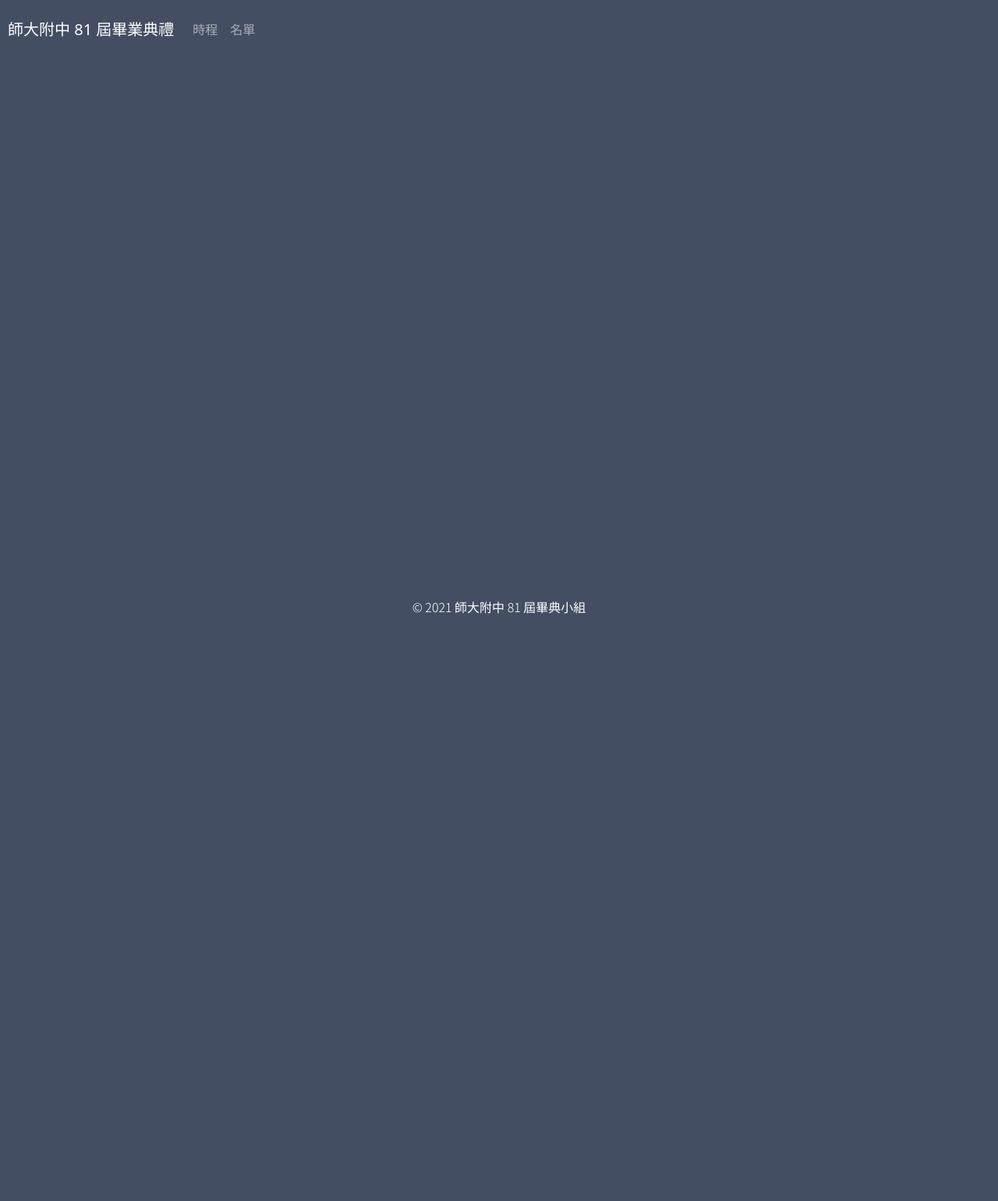
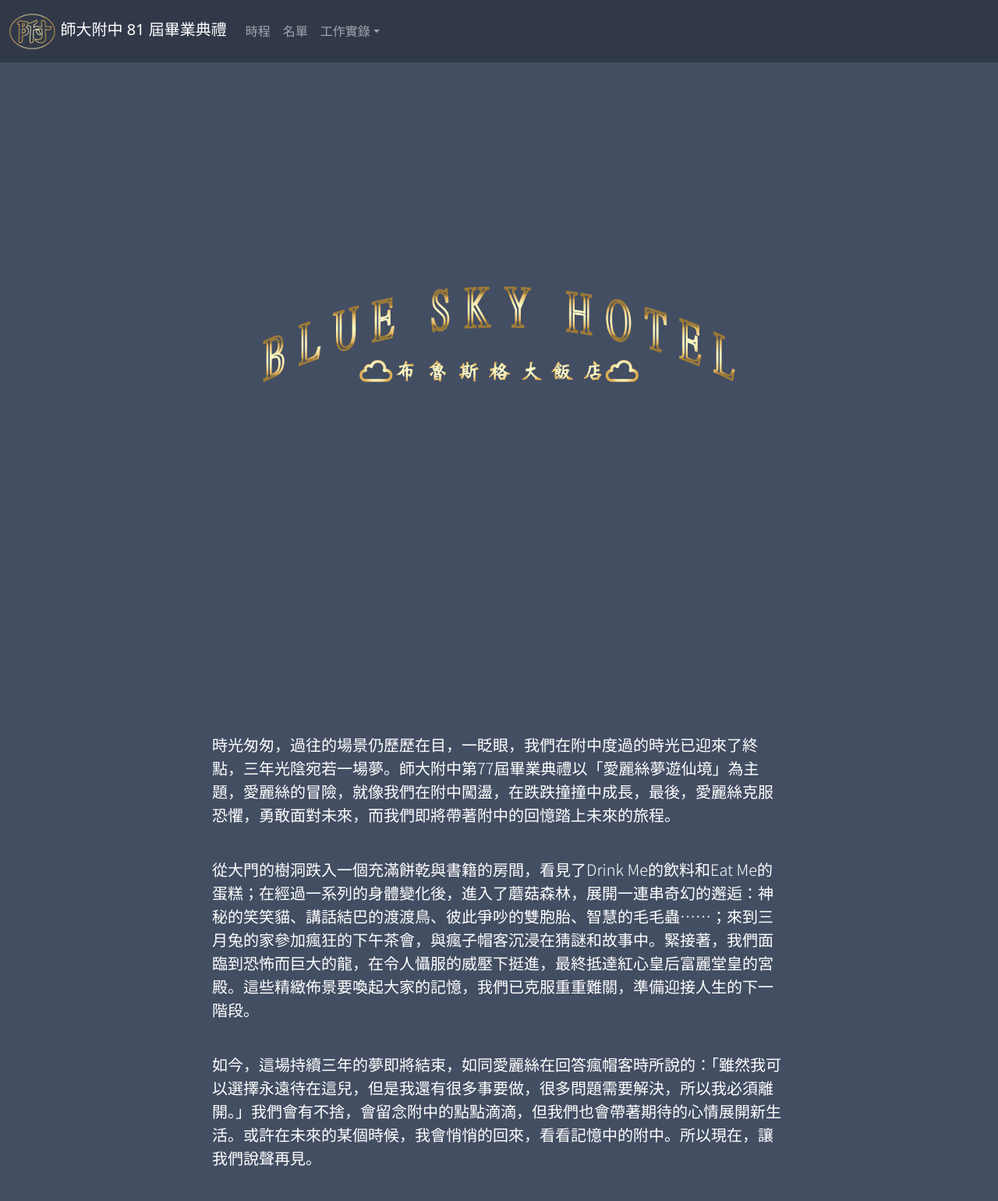
Before and after one commit to HSNU-81st-commencement/hsnu_commencement_81, a plain HTML site: page index.html in a window 1280 px wide. Shown: the whole page at 78% size. Before the commit the page ends 800 px from the top, so only its background shows below. Drawn offline with nearby package versions, Linux system fonts and the light colour scheme.

Commit message:
Add main page logo

```diff
--- a/index.html
+++ b/index.html
@@ -1,5 +1,5 @@
 <!DOCTYPE html>
-<html lang="en">
+<html lang="en" style="scroll-behavior: smooth;">
 
 <head>
     <meta charset="UTF-8">
@@ -10,12 +10,21 @@
     <link rel="stylesheet" href="style.css">
     <link rel="preconnect" href="https://fonts.gstatic.com">
     <link href="https://fonts.googleapis.com/css2?family=Noto+Sans+TC:wght@300&display=swap" rel="stylesheet">
+    <link rel="shortcut icon" href="img/hsnu.png" type="image/x-icon">
     <title>布魯斯格大飯店 Blue Sky Hotel</title>
 </head>
 
 <body>
-    <nav style="margin-top: 10px;" class="navbar navbar-expand-lg navbar-dark">
-        <a href="#" id="title" class="navbar-brand">師大附中 81 屆畢業典禮</a>
+    <!-- <div id="background">
+        <img src="img/hotel.png">
+    </div> -->
+    <nav class="navbar navbar-expand-lg navbar-dark sticky-top">
+        <div class="navbar-brand">
+            <a href="#" id="title">
+                <img src="img/hsnu.png" alt="HSNU" id="icon">
+                師大附中 81 屆畢業典禮
+            </a>
+        </div>
         <button class="navbar-toggler" type="button" data-toggle="collapse" data-target="#navbarSupportedContent"
             aria-controls="navbarSupportedContent" aria-expanded="false" aria-label="Toggle navigation">
             <span class="navbar-toggler-icon"></span>
@@ -24,15 +33,40 @@
             <ul class="navbar-nav">
                 <li class="nav-item"><a href="" class="nav-link link">時程</a></li>
                 <li class="nav-item"><a href="" class="nav-link link">名單</a></li>
+                <li class="nav-item dropdown">
+                    <a href="" class="nav-link dropdown-toggle" id="navbarDropdown" role="button" data-toggle="dropdown"
+                        aria-haspopup="true" aria-expanded="false">工作實錄</a>
+                    <div class="dropdown-menu" aria-labelledby="navbarDropdown">
+                        <a href="" class="dropdown-item">美工</a>
+                    </div>
+                </li>
             </ul>
         </div>
     </nav>
-    <main>
-
+    <div id="head">
+        <a href="#content"><img src="/img/title.png"></a>
+    </div>
+    <main id="content">
+        <div class="container">
+            <div class="row">
+                <!-- writting title: Blue Sky Hotel -->
+                <div class="col-sm-2"></div>
+                <div class="col-sm-8">
+                    <p>時光匆匆，過往的場景仍歷歷在目，一眨眼，我們在附中度過的時光已迎來了終點，三年光陰宛若一場夢。師大附中第77屆畢業典禮以「愛麗絲夢遊仙境」為主題，愛麗絲的冒險，就像我們在附中闖盪，在跌跌撞撞中成長，最後，愛麗絲克服恐懼，勇敢面對未來，而我們即將帶著附中的回憶踏上未來的旅程。
+                    </p>
+                    <p>從大門的樹洞跌入一個充滿餅乾與書籍的房間，看見了Drink Me的飲料和Eat
+                        Me的蛋糕；在經過一系列的身體變化後，進入了蘑菇森林，展開一連串奇幻的邂逅：神秘的笑笑貓、講話結巴的渡渡鳥、彼此爭吵的雙胞胎、智慧的毛毛蟲……；來到三月兔的家參加瘋狂的下午茶會，與瘋子帽客沉浸在猜謎和故事中。緊接著，我們面臨到恐怖而巨大的龍，在令人懾服的威壓下挺進，最終抵達紅心皇后富麗堂皇的宮殿。這些精緻佈景要喚起大家的記憶，我們已克服重重難關，準備迎接人生的下一階段。
+                    </p>
+                    <p>如今，這場持續三年的夢即將結束，如同愛麗絲在回答瘋帽客時所說的：「雖然我可以選擇永遠待在這兒，但是我還有很多事要做，很多問題需要解決，所以我必須離開。」我們會有不捨，會留念附中的點點滴滴，但我們也會帶著期待的心情展開新生活。或許在未來的某個時候，我會悄悄的回來，看看記憶中的附中。所以現在，讓我們說聲再見。
+                    </p>
+                </div>
+                <div class="col-sm-2"></div>
+            </div>
+        </div>
     </main>
-    <footer>
+    <!-- <footer>
         <div id="copyright">© 2021 師大附中 81 屆畢典小組</div>
-    </footer>
+    </footer> -->
     <script src="https://code.jquery.com/jquery-3.3.1.slim.min.js"
         integrity="sha384-q8i/X+965DzO0rT7abK41JStQIAqVgRVzpbzo5smXKp4YfRvH+8abtTE1Pi6jizo"
         crossorigin="anonymous"></script>
--- a/style.css
+++ b/style.css
@@ -3,17 +3,78 @@ body {
     margin: 0 0 0 0;
 }
 
-nav {
-    margin-left: 10px;
+p {
+    margin: 5vh 0 5vh 0;
+}
+
+#head {
+    width: 100%;
+    height: 90vh;
+}
+
+#head img {
+    margin: 0 auto 0 auto;
+    display: block;
+    width: 40vw;
+    animation: 2s fadeIn;
+    animation-timing-function: ease-in;
+}
+
+@keyframes fadeIn {
+    0% {
+        opacity: 0;
+    }
+    100% {
+        opacity: 1;
+    }
+}
+
+@media only screen and (max-width: 1400px) {
+    #head img {
+        width: 60vw;
+    }
+}
+
+@media only screen and (max-width: 800px) {
+    #head img {
+        width: 80vw;
+    }
+    #head {
+        height: 90vh;
+    }
+}
+
+#background {
+    position: absolute;
+    opacity: 0.5;
+    width: 100%;
+    z-index: -1;
+}
+
+#background img {
+    margin: 0 auto 0 auto;
+    width: 100%;
+}
+
+#icon {
+    border-radius: 15px;
+    height: 50px;
 }
 
 #title {
     font-size: 20px;
     color: white;
+    text-decoration: none;
 }
 
 #title:hover {
     opacity: 0.8;
+}
+
+#content {
+    padding-top: 10vh;
+    font-size: 20px;
+    font-family: 'Noto Sans TC', sans-serif;
 }
 
 #copyright {
@@ -25,6 +86,13 @@ nav {
     width: 100%;
 }
 
+.navbar {
+    padding: 10px 0 10px 10px;
+    margin: 0 0 0 0;
+    background-color: rgb(49, 57, 73);
+    height: 10vh;
+}
+
 .link {
     text-decoration: none;
     color: white;
@@ -34,3 +102,8 @@ nav {
     color: white;
     opacity: 0.8;
 }
+
+.container {
+    color: white;
+    margin-top: 20px;
+}
```
Also changed, not shown: img/hotel.png (added), img/hsnu.png (added), img/title.png (added), 1 other file.
